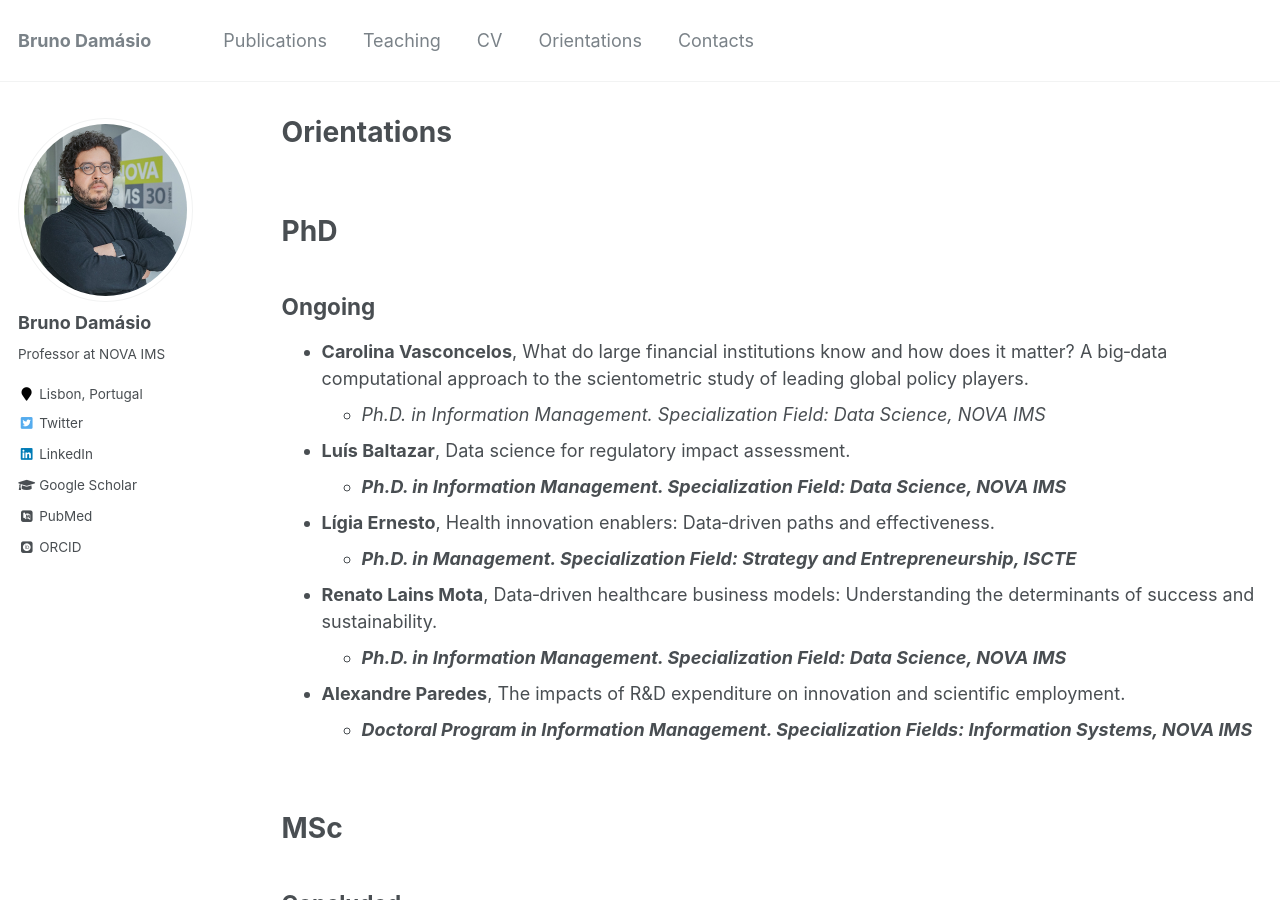
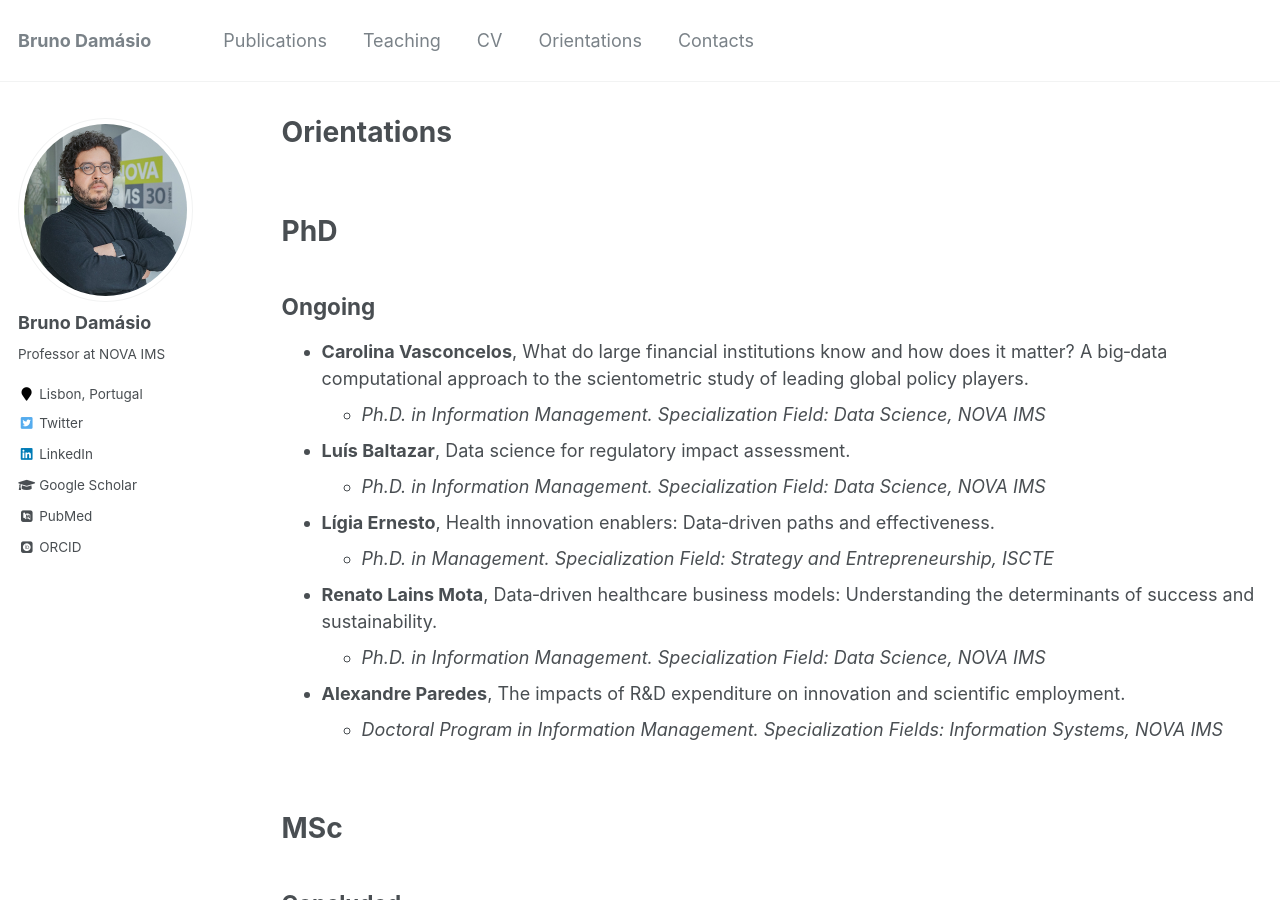
Before and after one commit to damasiob/damasiob.github.io, a Jekyll site: the page built from _pages/orietation.md, in a window 1280 px wide and 900 px high. Built offline with Jekyll 4.4.1, drawn with Linux system fonts in a browser that asks for light colours; some web fonts are replaced.

```diff
--- a/_pages/orietation.md
+++ b/_pages/orietation.md
@@ -20,14 +20,14 @@ Ongoing
 big‑data computational approach to the scientometric study of leading global policy players.
     * *Ph.D. in Information Management. Specialization Field: Data Science, NOVA IMS*
   * **Luís Baltazar**, Data science for regulatory impact assessment.
-    * ***Ph.D. in Information Management. Specialization Field: Data Science, NOVA IMS***
+    * *Ph.D. in Information Management. Specialization Field: Data Science, NOVA IMS*
   * **Lígia Ernesto**, Health innovation enablers: Data‑driven paths and effectiveness.
-    * ***Ph.D. in Management. Specialization Field: Strategy and Entrepreneurship, ISCTE***
+    * *Ph.D. in Management. Specialization Field: Strategy and Entrepreneurship, ISCTE*
   * **Renato Lains Mota**, Data‑driven healthcare business models: Understanding the determinants
 of success and sustainability.
-    * ***Ph.D. in Information Management. Specialization Field: Data Science, NOVA IMS***
+    * *Ph.D. in Information Management. Specialization Field: Data Science, NOVA IMS*
   * **Alexandre Paredes**, The impacts of R&D expenditure on innovation and scientific employment.
-    * ***Doctoral Program in Information Management. Specialization Fields: Information Systems, NOVA IMS***
+    * *Doctoral Program in Information Management. Specialization Fields: Information Systems, NOVA IMS*
 
 <br>
 
@@ -37,232 +37,232 @@ MSc
 Concluded
 ---
   * **Bruno Ruivo**, The impacts of covid‑19 on stock market’s volatility spillovers.
-    * ***Master in Statistics and Information Management, NOVA IMS***
+    * *Master in Statistics and Information Management, NOVA IMS*
 
   * **Mário Fidalgo**, The Impact of South‑South Remittances on Household Asset Accumulation in
 Haiti: Evidence from New Remittance Corridors in the Global South.
-    * ***Master in Statistics and Information Management, NOVA IMS***
+    * *Master in Statistics and Information Management, NOVA IMS*
 
   * **Steffen Hillmann**, Electricity price forecast on the German day‑ahead market.
-    * ***Master in Data Science and Advanced Analytics, NOVA IMS***
+    * *Master in Data Science and Advanced Analytics, NOVA IMS*
 
   * **Miguel Ferreira**, The impact of performance measures in football players’ transfer market value.
-    * ***Master in Statistics and Information Management, NOVA IMS***
+    * *Master in Statistics and Information Management, NOVA IMS*
 
   * **Beatriz Duarte**, The impact of covid‑19 on airbnb prices.
-    * ***Master in Statistics and Information Management, NOVA IMS***
+    * *Master in Statistics and Information Management, NOVA IMS*
 
   * **Mariana Barros**, The impact on operational risk: an analysis on macroeconomic, governance
 and firm‑level determinants.
-    * ***Master Information Management, NOVA IMS***
+    * *Master Information Management, NOVA IMS*
 
   * **Miguel Ramos**, The impact of wage dispersion in football teams performance.
-    * ***Master in Data Science and Advanced Analytics, NOVA IMS***
+    * *Master in Data Science and Advanced Analytics, NOVA IMS*
 
   * **Pedro Carvalho**, Covid crash: a study of volatility spillovers from stocks to US indexes and
 from us indexes to cryptocurrencies.
-    * ***Master in Data Science and Advanced Analytics, NOVA IMS***
+    * *Master in Data Science and Advanced Analytics, NOVA IMS*
 
   * **Pedro Carvalho**, Covid crash: a study of volatility spillovers from stocks to US indexes and
 from us indexes to cryptocurrencies.
-    * ***Master in Data Science and Advanced Analytics, NOVA IMS***
+    * *Master in Data Science and Advanced Analytics, NOVA IMS*
 
   * **Gustavo Fabrício**, Does sacking a coach really help? Evidence from a Difference‑in‑Differences
 approach.
-    * ***Master in Data Science and Advanced Analytics, NOVA IMS***
+    * *Master in Data Science and Advanced Analytics, NOVA IMS*
 
   * **Gabriel Ravi**, Break on through (to the other side) of political connections: An exploratory
 empirical analysis of portuguese companies.
-    * ***Master in Data Science and Advanced Analytics, NOVA IMS***
+    * *Master in Data Science and Advanced Analytics, NOVA IMS*
 
 
   * **Maria Machado**, The editor conundrum: Using editormetrics to map and measure the
 networks of brokerage of telecommunications journals.
-    * ***Master in Statistics and Information Management, NOVA IMS***
+    * *Master in Statistics and Information Management, NOVA IMS*
 
   * **Bruna Ribeiro**, A taxonomy of the non‑financial firms based on framework regulation costs:
 Evidence from Portugal.
-    * ***Master in Statistics and Information Management, NOVA IMS***
+    * *Master in Statistics and Information Management, NOVA IMS*
 
   * **Catarina Cardoso**, The scientometric evolution of the ”Network Society”: Mapping and tracing
 the influence of a concept.
-    * ***Master in Statistics and Information Management, NOVA IMS***
+    * *Master in Statistics and Information Management, NOVA IMS*
 
   * **Pedro Mota**, Assessing covid‑19 impact on user opinion towards videogames: Sentiment
 analysis and structural break detection on steam data.
-    * ***Master Information Management, NOVA IMS***
+    * *Master Information Management, NOVA IMS*
 
   * **Catarina Ferreira**, The impact of political cycles’ changes on local public procurement:
 evidence from Portuguese municipalities.
-    * ***Master in Statistics and Information Management, NOVA IMS***
+    * *Master in Statistics and Information Management, NOVA IMS*
 
   * **Teresa Trindade**, Bunching below thresholds: Evidence from Portugal.
-    * ***Master in Data Science and Advanced Analytics, NOVA IMS***
+    * *Master in Data Science and Advanced Analytics, NOVA IMS*
 
   * **Alsenvitor Nascimento**, Application of machine learning to predict quality of portuguese wine
 based on sensory preferences.
-    * ***Master Information Management, NOVA IMS***
+    * *Master Information Management, NOVA IMS*
 
   * **Joana Sousa**, An exploratory study on the economic impacts of wildfires in Portugal.
-    * ***Master in Statistics and Information Management, NOVA IMS***
+    * *Master in Statistics and Information Management, NOVA IMS*
 
 
   * **Carolina Vasconcelos**, Generalized multivariate Markov chains: Estimation, inference and
 implementation in R.
-    * ***Master in Applied Econometrics and Forecasting, ISEG***
+    * *Master in Applied Econometrics and Forecasting, ISEG*
 
   * **Bruno Rodrigues**, Effects of terrorism on tourism demand: Local projections approach.
-    * ***Master in Statistics and Information Management, NOVA IMS***
+    * *Master in Statistics and Information Management, NOVA IMS*
 
   * **Sara Maciel**, Aplicação da teoria das cadeias de Markov ao estudo bibliométrico: O caso da
 produção científica dos bancos centrais.
-    * ***Master in Statistics and Information Management, NOVA IMS***
+    * *Master in Statistics and Information Management, NOVA IMS*
 
   * **Helena Vilela**, Crisis and toxic consumption in oecd countries: Local projections and the
 health‑banking interdependencies.
-    * ***Master in Statistics and Information Management, NOVA IMS***
+    * *Master in Statistics and Information Management, NOVA IMS*
 
   * **Filipe Silva**, Does performance exclusively determine the value from shirt sponsorship in
 football?
-    * ***Master in Statistics and Information Management, NOVA IMS***
+    * *Master in Statistics and Information Management, NOVA IMS*
 
   * **Helena Alves**, GDPR In Portugal: Analysis on citizens’ perception about privacy.
-    * ***Master Information Management, NOVA IMS***
+    * *Master Information Management, NOVA IMS*
 
   * **Berk Munger**, General additive model implementation for Germany real estate market.
-    * ***Master in Data Science and Advanced Analytics, NOVA IMS***
+    * *Master in Data Science and Advanced Analytics, NOVA IMS*
 
   * **Carlota Oliveira**, The resilience of higher education enrollment to banking crises.
-    * ***Master Mathematical Finance, ISEG***
+    * *Master Mathematical Finance, ISEG*
 
   * **Inês Rodrigues**, Financial crises meet society: Economic turmoil and societal stress through a
 local projection approach.
-    * ***Master Mathematical Finance, ISEG***
+    * *Master Mathematical Finance, ISEG*
 
   * **António Curado**, Scaling behavior of public procurement activity.
-    * ***Master in Data Science and Advanced Analytics, NOVA IMS***
+    * *Master in Data Science and Advanced Analytics, NOVA IMS*
 
   * **João Paulo Raposo**, Use of pembrolizumab and nivolumab in non‑small cell lung cancer: A
 cost‑effectiveness study.
-    * ***Master Information Management, NOVA IMS***
+    * *Master Information Management, NOVA IMS*
 
   * **Rodrigo Ataíde**, Gestão de informação num contexto de transformação do negócio.
-    * ***Master Information Management, NOVA IMS***
+    * *Master Information Management, NOVA IMS*
 
   * **Carlotta Lehmann**, Driving the transition to a circular economy: Evidence from the European
 Union.
-    * ***Master Information Management, NOVA IMS***
+    * *Master Information Management, NOVA IMS*
 
   * **Filipa Almeida**, Loan modifications and risk of default: A Markov chains approach.
-    * ***Master in Statistics and Information Management, NOVA IMS***
+    * *Master in Statistics and Information Management, NOVA IMS*
 
   * **Pauline Rosado**, O crescimento económico e as emissões de CO2.
-    * ***Master in Quantitative Methods for Decision‑making in Economics and Business, ISEG***
+    * *Master in Quantitative Methods for Decision‑making in Economics and Business, ISEG*
 
   * **Diogo Martins**, Do labour market reforms pay off? Unemployment and capital accumulation in
 Portugal.
-    * ***Master in Monetary and Financial Economics, ISEG***
+    * *Master in Monetary and Financial Economics, ISEG*
 
 
 Ongoing
 ---
   * **Andrea Cruz**, Battery research: What, who, when, how much?
-    * ***Master in Statistics and Information Management, NOVA IMS***
+    * *Master in Statistics and Information Management, NOVA IMS*
 
   * **Andrea Sánchez Licer**, Scientific capabilities of a high‑tech industry: The case of the Spanish
 pharmaceutical sector.
-    * ***Master Information Management, NOVA IMS***
+    * *Master Information Management, NOVA IMS*
 
   * **Arthur Campos**, Nowcasting macroeconomics with google trends.
-    * ***Master in Statistics and Information Management, NOVA IMS***
+    * *Master in Statistics and Information Management, NOVA IMS*
 
   * **Bruno Esteves Borges**, Understanding quarterly GDP forecasts performance’s: A regional
 disposition.
-    * ***Master in Statistics and Information Management, NOVA IMS***
+    * *Master in Statistics and Information Management, NOVA IMS*
 
   * **Carolina Rocha**, Network analysis of global tourism flows.
-    * ***Master in Data Science and Advanced Analytics, NOVA IMS***
+    * *Master in Data Science and Advanced Analytics, NOVA IMS*
 
   * **Luís Casado**, The econometrics of knowledge: Central banks as power‑houses of scientific
 breakthroughs.
-    * ***Master in Applied Econometrics and Forecasting, ISEG***
+    * *Master in Applied Econometrics and Forecasting, ISEG*
 
   * **Daniela Correia**, Testing the predictability of cryptocurrencies returns with multivariate
 Markov chains.
-    * ***Master Information Management, NOVA IMS***
+    * *Master Information Management, NOVA IMS*
 
   * **Eliane Zanlorense**, The impact of food deserts on health status.
-    * ***Master in Data Science and Advanced Analytics, NOVA IMS***
+    * *Master in Data Science and Advanced Analytics, NOVA IMS*
 
   * **Emil Ahmadov**, Big tech and social networks: The intermediation power of Facebook, Google,
 Netflix, and other digital giant platforms.
-    * ***Master in Data Science and Advanced Analytics, NOVA IMS***
+    * *Master in Data Science and Advanced Analytics, NOVA IMS*
 
   * **Filipa Castilho**, Trends in the scientific production on intangible cultural heritage, a
 bibliometric analysis.
-    * ***Master in Statistics and Information Management, NOVA IMS***
+    * *Master in Statistics and Information Management, NOVA IMS*
 
 
   * **Guilherme Bertoldi**, Nowcasting using ”finfluencers” on Twitter.
-    * ***Master in Statistics and Information Management, NOVA IMS***
+    * *Master in Statistics and Information Management, NOVA IMS*
 
 
   * **Joana Rita Lopes**, The impact of journal editors in academic publications: A stochastic frontier
 analysis.
-    * ***Master Information Management, NOVA IMS***
+    * *Master Information Management, NOVA IMS*
 
   * **João Pedro Monteiro**, Performance and actual pay in the top 5 european football leagues: The
 use of market value as a proxy variable for football players’ wages.
-    * ***Master in Statistics and Information Management, NOVA IMS***
+    * *Master in Statistics and Information Management, NOVA IMS*
 
   * **João Teodoro**, Testing the predictability of cryptocurrencies returns with generalized
 multivariate Markov chains.
-    * ***Master in Statistics and Information Management, NOVA IMS***
+    * *Master in Statistics and Information Management, NOVA IMS*
 
   * **Lara Faria**, Policy evaluation: A synthetic control method approach.
-    * ***Master Information Management, NOVA IMS***
+    * *Master Information Management, NOVA IMS*
 
   * **Lars Frobel**, Patents in the energy sector: A study on the innovation strength of european
 largest energy suppliers, based on patents.
-    * ***Master Information Management, NOVA IMS***
+    * *Master Information Management, NOVA IMS*
 
   * **Leonor Porto**, Estimating the probability of winning a public procurement bid: A zero‑inflated
 poisson regression approach.
-    * ***Master in Data Science and Advanced Analytics, NOVA IMS***
+    * *Master in Data Science and Advanced Analytics, NOVA IMS*
 
   * **Mafalda Namora**, The rise of big data analytics in economics and business studies: The big
 bang of a new approach.
-    * ***Master in Information Management, NOVA IMS***
+    * *Master in Information Management, NOVA IMS*
 
   * **Marta Sacavem**, The evolution of 4G wireless communication systems: a quantitative analysis
 of knowledge production.
-    * ***Master in Statistics and Information Management, NOVA IMS***
+    * *Master in Statistics and Information Management, NOVA IMS*
 
 
   * **Matilde Rasgado Cunha**, The meaning and metrics of Mr. Trump: assessing global and sectoral
 impacts.
-    * ***Master in Statistics and Information Management, NOVA IMS***
+    * *Master in Statistics and Information Management, NOVA IMS*
 
   * **Miguel Panzo**, The Algarve railway line as a “Regional metro”: Impacts on mobility, economy
 and carbon emissions.
-    * ***Master in Statistics and Information Management, NOVA IMS***
+    * *Master in Statistics and Information Management, NOVA IMS*
 
   * **Nuno Galhofo**, Money laundering ‑ a quantitative analysis of knowledge production and its
 economics and social influence.
-    * ***Master in Statistics and Information Management, NOVA IMS***
+    * *Master in Statistics and Information Management, NOVA IMS*
 
   * **Pedro Pereira**, Inside 5G: A natural language processing approach to a revolutionary
 technology.
-    * ***Master in Data Science and Advanced Analytics, NOVA IMS***
+    * *Master in Data Science and Advanced Analytics, NOVA IMS*
 
   * **Phillip Metzger**, Battery patents: A quantitative analysis of innovation in battery technology
 and an assessment of its predictive capabilities.
-    * ***Master in Data Science and Advanced Analytics, NOVA IMS***
+    * *Master in Data Science and Advanced Analytics, NOVA IMS*
 
   * **Sara Nunes**, The dynamics of business ideas: Grasping the evolution of industrial change
 through global consultancy reports.
-    * ***Master in Information Management, NOVA IMS***
+    * *Master in Information Management, NOVA IMS*
 
   * **Sofia Bação Martins**, Do investment banks publish (academically)? Assessing the intellectual
 capabilities of elite financial institutions.
-    * ***Master in Statistics and Information Management, NOVA IMS***
+    * *Master in Statistics and Information Management, NOVA IMS*
```
